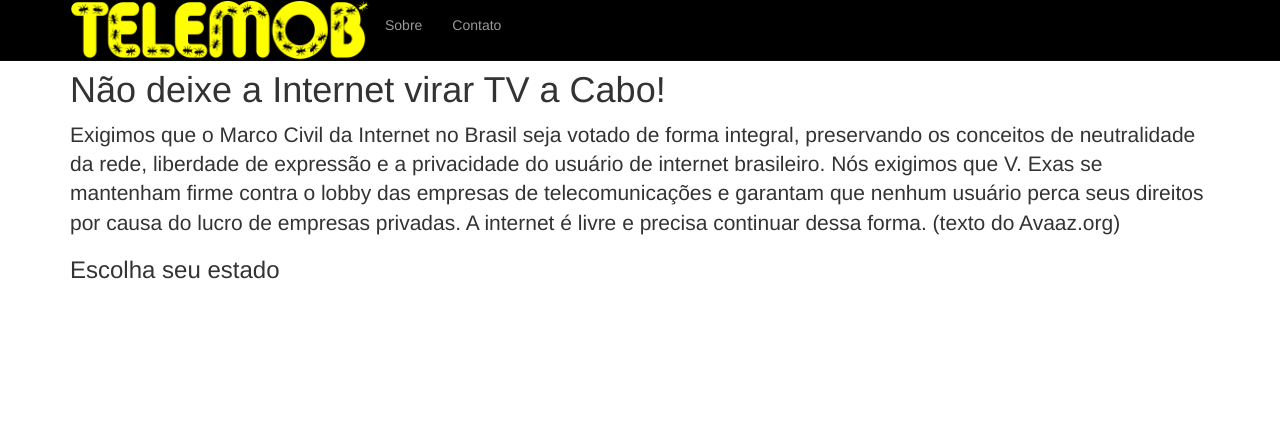
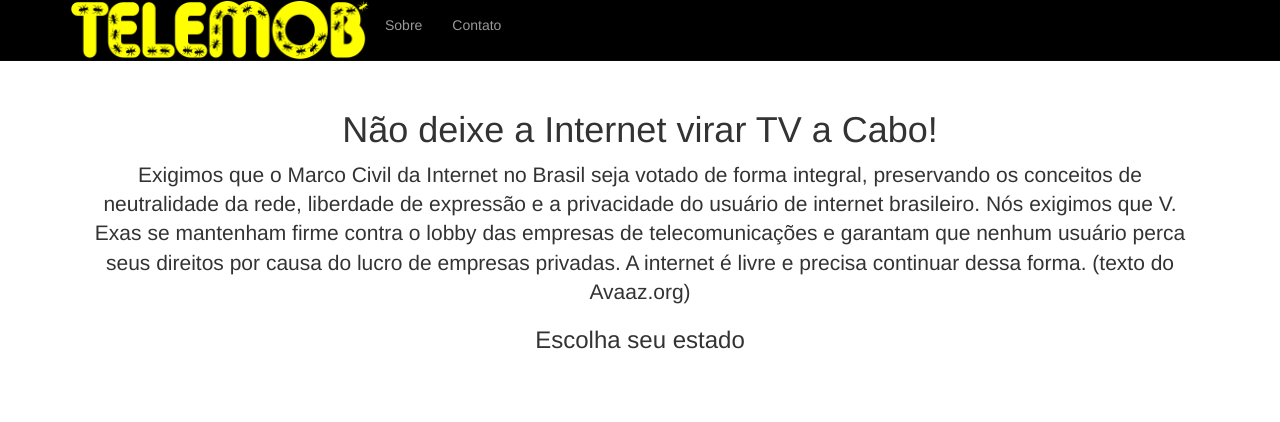
Before and after one commit to garoa/telemob, a Django app: page / in a window 1280 px wide. Shown: the top 422 px of the page. Run offline with Django 3.2, Linux system fonts and the light colour scheme; data comes from the database, SQL or seed files in the repository; some libraries are stand-ins or nearby versions.

Commit message:
nova tela inicial com o tema padrão do bootstrap twitter

```diff
--- a/telemob/main/templates/index.html
+++ b/telemob/main/templates/index.html
@@ -2,8 +2,8 @@
 {% load rows_columns %}
 
 {% block content %}
-
-<h1 class="cover-heading">{{ campaign.name }}</h1>
+<div class="starter-template">
+    <h1>{{ campaign.name }}</h1>
 
     <p class="lead">{{ campaign.description }}</p>
 
@@ -22,5 +22,6 @@
              </tr>
         {% endfor %}
     </table>
+</div>
 
 {% endblock %}
```
Lines whose indentation alone changed are shown as unchanged.
